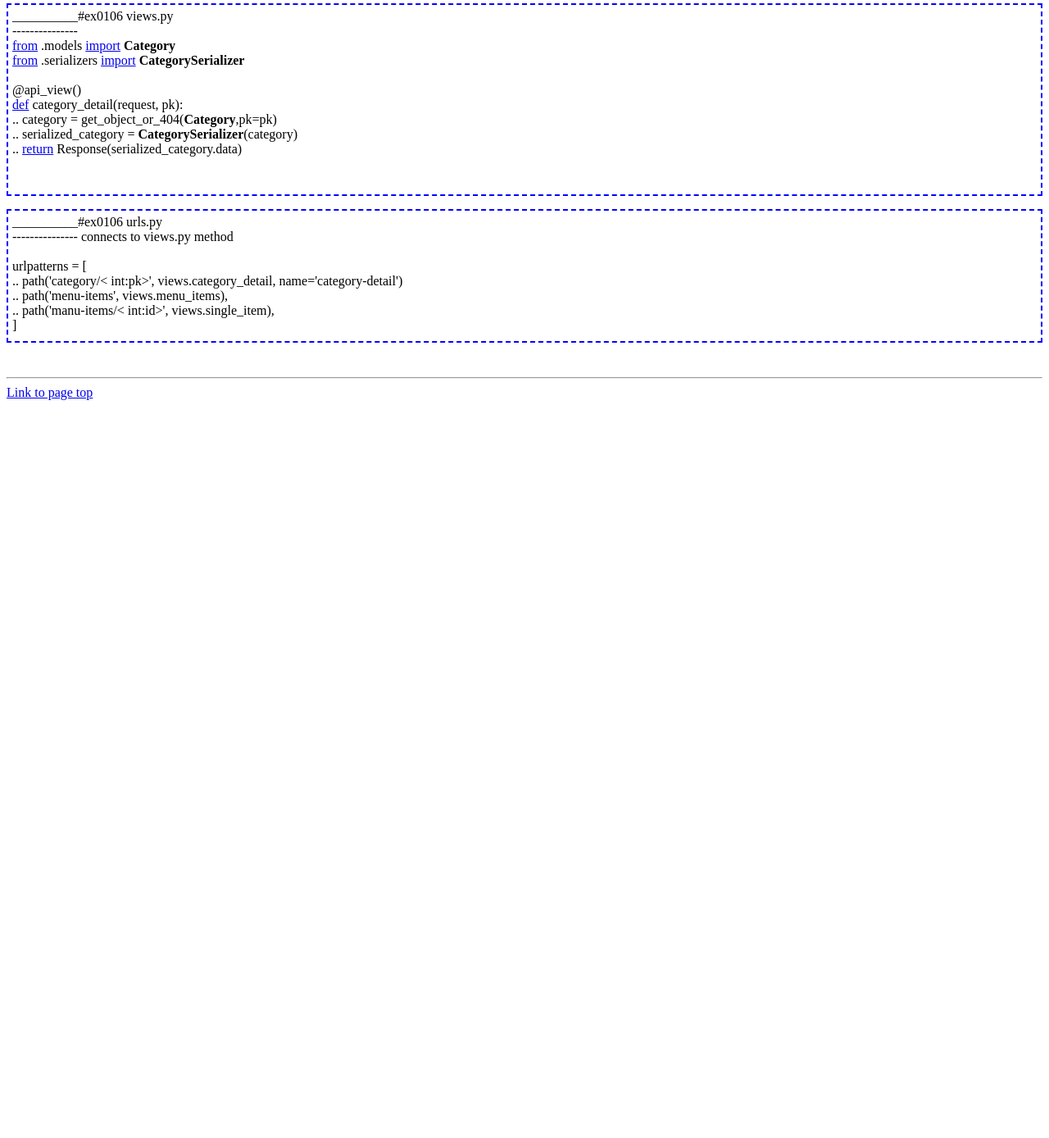
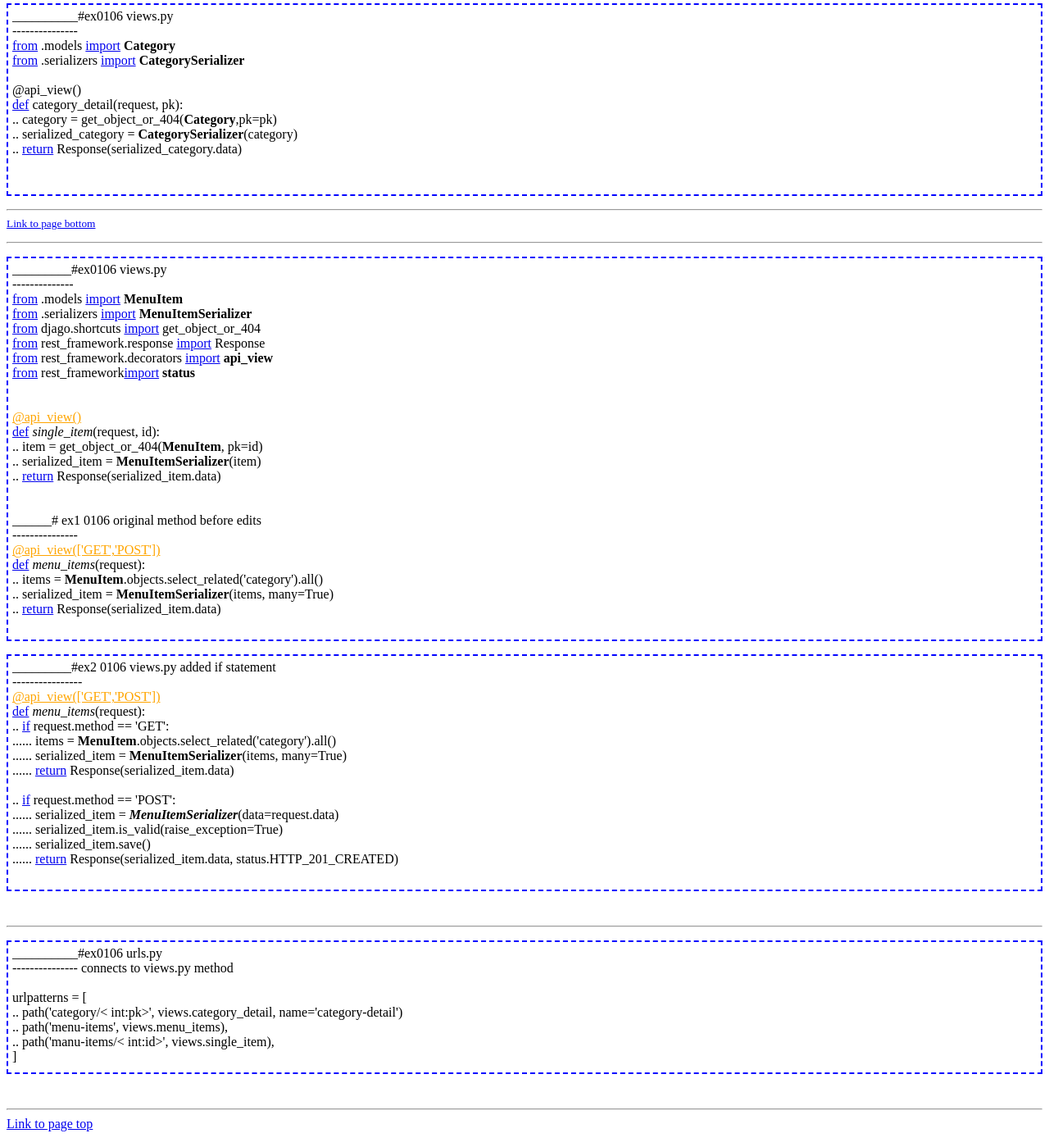
Before and after one commit to py3user22/0105_django_proj, a Django app: template django_proj0105/app0105/templates/0106_django_serializers_demo6.html in a window 1280 px wide. Shown: the part 2015-3403 px from the top of the page at 82% size. Before the commit the page ends 2503 px from the top, so only its background shows below. Run offline with Django 5.2, Linux system fonts and the light colour scheme; the template is opened without the code that fills it, so the values that code supplies are empty.

Commit message:
0106 added notes to views.py section

```diff
--- a/django_proj0105/app0105/templates/0106_django_serializers_demo6.html
+++ b/django_proj0105/app0105/templates/0106_django_serializers_demo6.html
@@ -7,6 +7,7 @@
     <meta http-equiv="X-UA-Compatible" content="ie=edge">
     <style>
         p {border: 2px blue dashed; padding: 5px 10px 10px 5px;}
+        .apiv {color: orange;}
     </style>
     <title>0106 django serializers demo6 > </title>
 </head>
@@ -125,8 +126,55 @@
         .. <a href="return" class="return">return</a> Response(serialized_category.data)<br>
         <br>
         <br>
+    </p>
+    <hr>
+    <sup> <a href="#botpg" id="topg">Link to page bottom</a> </sup> <br>
+    <hr>
+    <p>
+        _________#ex0106 views.py <br> --------------<br>
+        <a href="from" class="from">from</a> .models <a href="import" class="import">import</a> <b>MenuItem</b> <br>
+        <a href="from" class="from">from</a> .serializers <a href="import" class="import">import</a> <b>MenuItemSerializer</b> <br>
+        <a href="from" class="from">from</a> djago.shortcuts <a href="import" class="import">import</a> get_object_or_404 <br>
+        <a href="from" class="from">from</a> rest_framework.response <a href="import" class="import">import</a> Response <br>
+        <a href="from" class="from">from</a> rest_framework.decorators <a href="import" class="import">import</a> <b>api_view</b> <br>
+        <a href="from" class="from">from</a> rest_framework<a href="import" class="import">import</a> <b>status</b> <br>
+
+        <br>
+        <br>
+        <a href="apiv" class="apiv">@api_view()</a> <br>
+        <a href="def" class="def">def</a> <i>single_item</i>(request, id): <br>
+        .. item = get_object_or_404(<b>MenuItem</b>, pk=id) <br>
+        .. serialized_item = <b>MenuItemSerializer</b>(item) <br>
+        .. <a href="return" class="return">return</a> Response(serialized_item.data) <br>
+        <br>
+        <br>______# ex1 0106 original method before edits <br>---------------<br>
+        <a href="apiv" class="apiv">@api_view(['GET','POST'])</a> <br>
+        <a href="def" class="def">def</a> <i>menu_items</i>(request): <br>
+        .. items = <b>MenuItem</b>.objects.select_related('category').all() <br>
+        .. serialized_item = <b>MenuItemSerializer</b>(items, many=True) <br>
+        .. <a href="return" class="return">return</a> Response(serialized_item.data) <br>
+        <br>
+    </p>
+    <p>
+        _________#ex2 0106 views.py added if statement <br>----------------<br>
+        <a href="apiv" class="apiv">@api_view(['GET','POST'])</a> <br>
+        <a href="def" class="def">def</a> <i>menu_items</i>(request): <br>
+        .. <a href="if" class="if">if</a> request.method == 'GET': <br>
+        ...... items = <b>MenuItem</b>.objects.select_related('category').all() <br>
+        ...... serialized_item = <b>MenuItemSerializer</b>(items, many=True) <br>
+        ...... <a href="return" class="return">return</a> Response(serialized_item.data) <br>
+        <br>
+        .. <a href="if" class="if">if</a> request.method == 'POST': <br>
+        ...... serialized_item = <i><b>MenuItemSerializer</b></i>(data=request.data) <br>
+        ...... serialized_item.is_valid(raise_exception=True) <br>
+        ...... serialized_item.save() <br>
+        ...... <a href="return" class="return">return</a> Response(serialized_item.data, status.HTTP_201_CREATED) <br>
+        <br>
+
 
     </p>
+    <br>
+    <hr>
     <p>
         __________#ex0106 urls.py <br>--------------- connects to views.py method <br><br>
         urlpatterns = [<br>
```
